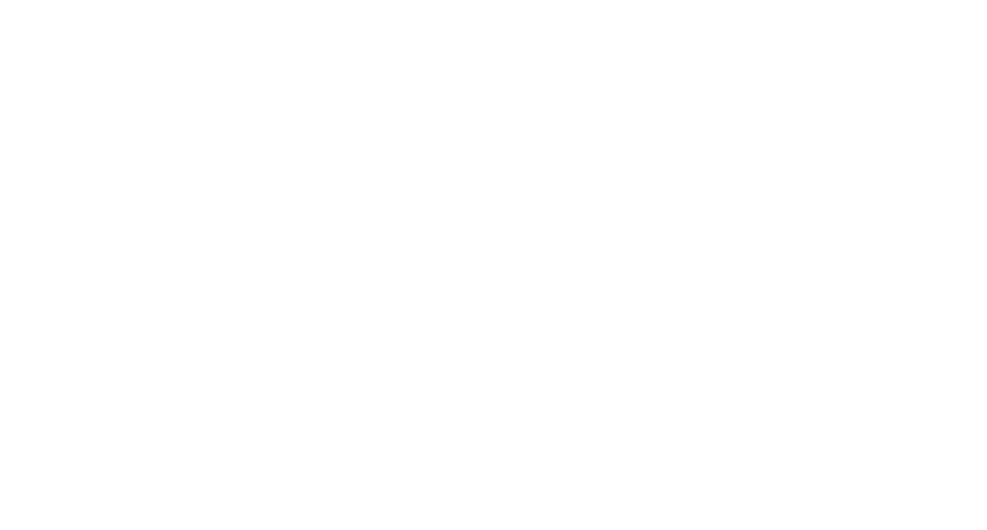
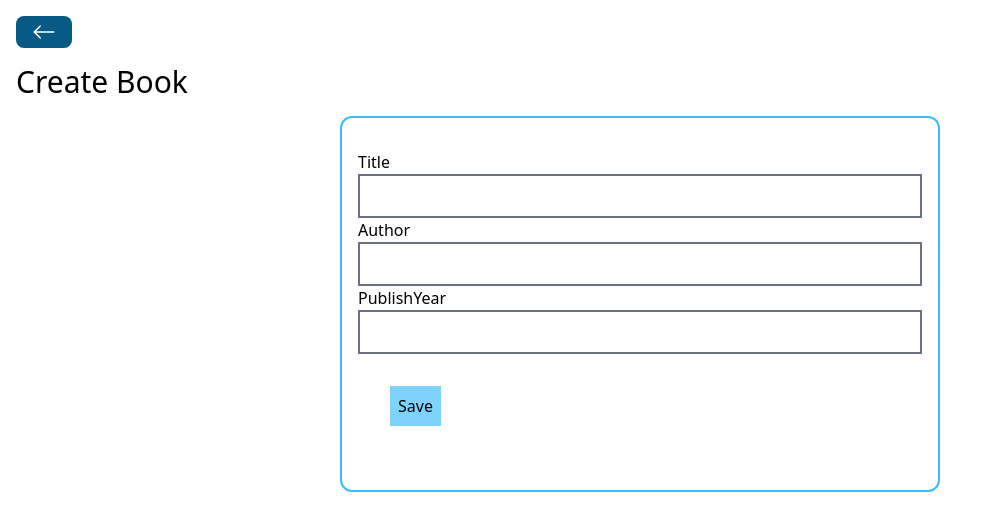
Before and after one commit to raoufboukh/Mern_Stack_Project, a React (Vite) app in the folder frontend/: page /books/create in a window 1280 px wide. Shown: the top 530 px of the page, without its empty margins (0-987 px from the left). Built offline with nearby package versions, Linux system fonts and the light colour scheme.

Commit message:
Create Book in React

```diff
--- a/frontend/src/Pages/CreateBook.jsx
+++ b/frontend/src/Pages/CreateBook.jsx
@@ -1,7 +1,74 @@
-// import React from 'react'
+import { useState } from "react";
+import BackButton from "../components/BackButton";
+import Spinner from "../components/Spinner";
+import { useNavigate } from "react-router-dom";
+import axios from "axios";
 
 const CreateBook = () => {
-  return <div></div>;
+  const [title, setTitle] = useState("");
+  const [author, setAuthor] = useState("");
+  const [publishYear, setPublishYear] = useState("");
+  const [loading, setLoading] = useState(false);
+  const navigate = useNavigate();
+  const handleSaveBook = () => {
+    const data = {
+      title,
+      author,
+      publishYear,
+    };
+    setLoading(true);
+    axios
+      .post("http://localhost:5555/books", data)
+      .then(() => {
+        setLoading(false);
+        navigate("/");
+      })
+      .catch((err) => {
+        setLoading(false);
+        console.log(err);
+      });
+  };
+  return (
+    <div className="p-4">
+      <BackButton />
+      <h1 className="text-3xl my-4">Create Book</h1>
+      {loading ? (
+        <Spinner />
+      ) : (
+        <div className="flex flex-col border-2 border-sky-400 rounded-xl w-[600px] p-4 mx-auto">
+          <div className="my-4">
+            <label htmlFor="tit">Title</label>
+            <input
+              type="text"
+              id="tit"
+              value={title}
+              onChange={(e) => setTitle(e.target.value)}
+              className="border-2 border-gray-500 px-4 py-2 w-full"
+            />
+            <label htmlFor="aut">Author</label>
+            <input
+              type="text"
+              id="aut"
+              value={author}
+              onChange={(e) => setAuthor(e.target.value)}
+              className="border-2 border-gray-500 px-4 py-2 w-full"
+            />
+            <label htmlFor="pub">PublishYear</label>
+            <input
+              type="number"
+              id="pub"
+              value={publishYear}
+              onChange={(e) => setPublishYear(e.target.value)}
+              className="border-2 border-gray-500 px-4 py-2 w-full"
+            />
+            <button className="p-2 bg-sky-300 m-8" onClick={handleSaveBook}>
+              Save
+            </button>
+          </div>
+        </div>
+      )}
+    </div>
+  );
 };
 
 export default CreateBook;
```
